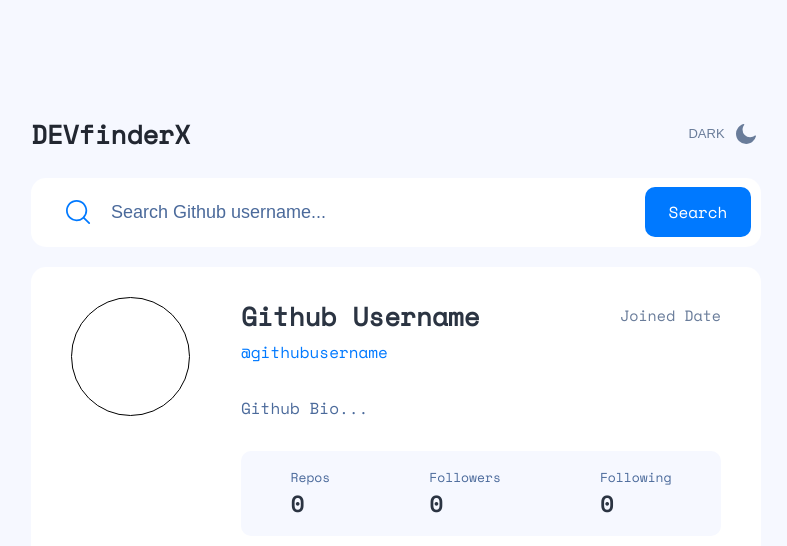
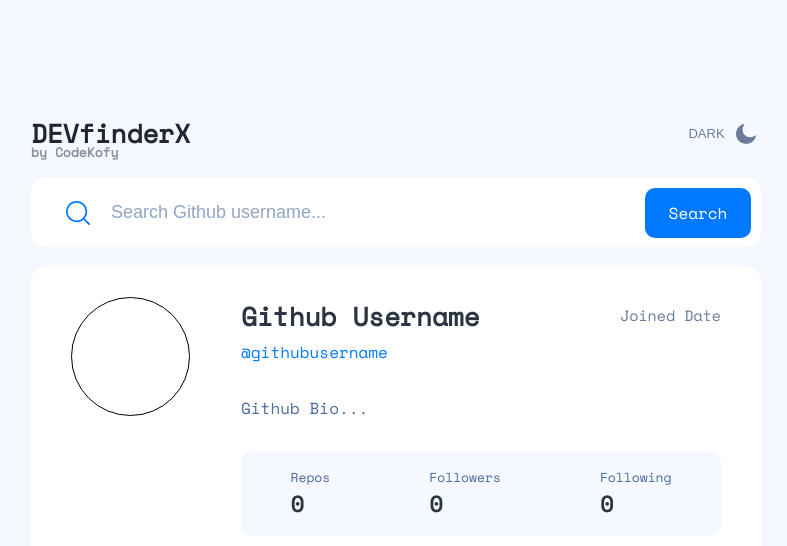
Before and after one commit to hafizn07/DevFinderX, a plain HTML site: page index.html in a window 1280 px wide. Shown: the top 546 px of the page, without its empty margins (244-1031 px from the left). Drawn offline with nearby package versions, Linux system fonts and the light colour scheme.

Commit message:
Updated byline

```diff
--- a/Assets/style.css
+++ b/Assets/style.css
@@ -56,15 +56,21 @@
     font-weight: bold;
     color: var(--head-color-);
   }
+  #byline{
+    font-size: small;
+    line-height: 1px;
+    opacity: 0.5;
+  }
+  #byline a{
+    text-decoration: none;
+    color: var(--head-color-);
+  }
   :root[color-mode="light"] .light--hidden {
     display: none;
   }
   :root[color-mode="dark"] .dark--hidden {
     display: none;
   }
-
-
-
 
 
   .color-mode__btn {
@@ -119,7 +125,7 @@
 
   ::placeholder {
     color: var(--search-color-);
-    opacity: 1;
+    opacity: 0.6;
   }
 
   .searchbtn {
--- a/index.html
+++ b/index.html
@@ -21,7 +21,10 @@
 
 <body>
     <header>
-        <div class="head">DEVfinderX</div>
+        <div class="head">DEVfinderX <br>
+            <p id="byline">by <a href="https://github.com/hafizmp" target="_blank">CodeKofy</a></p>
+        </div>
+
         <div class="light-dark mode">
             <button class="color-mode__btn light--hidden" aria-label="Toggle light mode">
                 LIGHT
```
